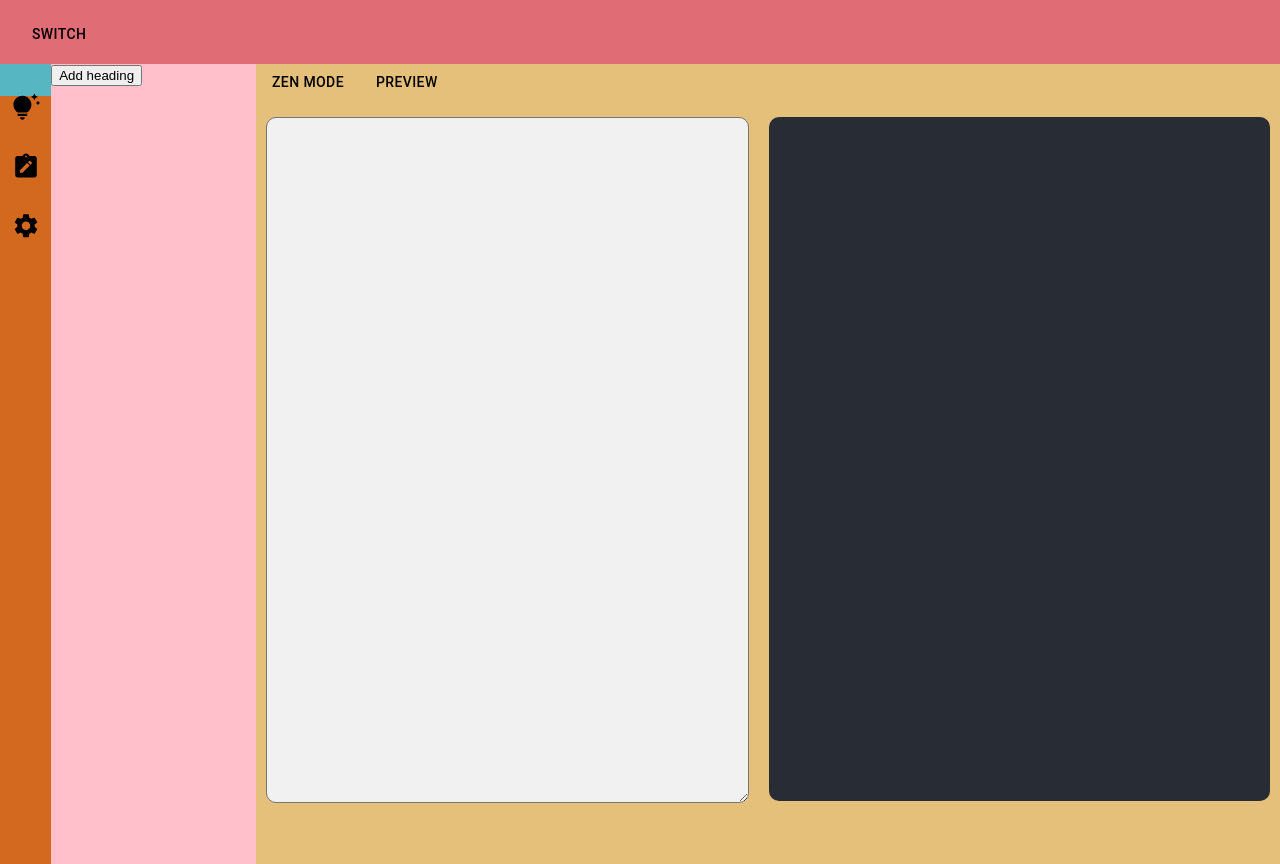
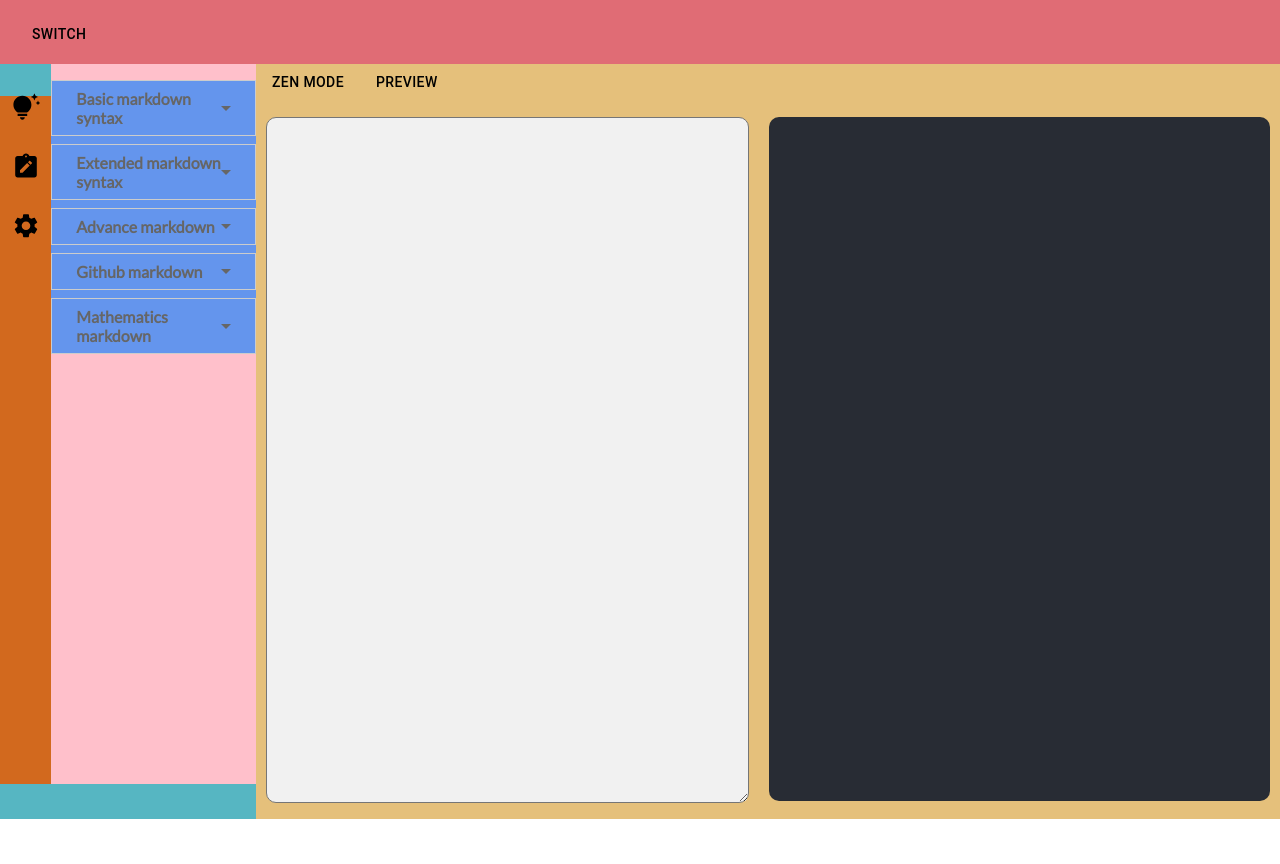
Before and after one commit to JaberHPranto/MarkInk, a React (Create React App) app: page / in a window 1280 px wide. After the commit the page ends 819 px from the top, so only its background shows below. Built offline with nearby package versions, Linux system fonts and the light colour scheme.

Commit message:
🔨 added information for hints tab

```diff
--- a/src/components/SidebarItems/Hints.js
+++ b/src/components/SidebarItems/Hints.js
@@ -1,11 +1,68 @@
 import React from "react";
+import "../../styles/sidebar.hints.css";
 
 function Hints() {
   return (
-    <>
-      <button>Add heading</button>
-    </>
+    <div className="wrapper">
+      <Accordion title="Basic markdown syntax">
+        <button className="accordion-btn">Heading level 1</button>
+        <button className="accordion-btn">Heading level 2</button>
+        <button className="accordion-btn">Heading level 3</button>
+        <button className="accordion-btn">Bold</button>
+        <button className="accordion-btn">Italic</button>
+        <button className="accordion-btn">Bold & Italic</button>
+        <button className="accordion-btn">Blockquote</button>
+        <button className="accordion-btn">Strike-through</button>
+      </Accordion>
+      <Accordion title="Extended markdown syntax">
+        <button className="accordion-btn">List</button>
+        <button className="accordion-btn">Nested List</button>
+        <button className="accordion-btn">Tables</button>
+        <button className="accordion-btn">Task Lists</button>
+        <button className="accordion-btn">Horizontal Rule</button>
+      </Accordion>
+      <Accordion title="Advance markdown">
+        <button className="accordion-btn">Links</button>
+        <button className="accordion-btn">Urls</button>
+        <button className="accordion-btn">Images</button>
+        <button className="accordion-btn">Code Blocks</button>
+      </Accordion>
+      <Accordion title="Github markdown">
+        <button className="accordion-btn">API Reference</button>
+        <button className="accordion-btn">Authors</button>
+        <button className="accordion-btn">Badges</button>
+        <button className="accordion-btn">Demo</button>
+        <button className="accordion-btn">Deployment</button>
+        <button className="accordion-btn">Features</button>
+        <button className="accordion-btn">Github - About me</button>
+        <button className="accordion-btn">Installation</button>
+        <button className="accordion-btn">Logo</button>
+        <button className="accordion-btn">Run Locally</button>
+        <button className="accordion-btn">Screenshots</button>
+        <button className="accordion-btn">Title & Description</button>
+        <button className="accordion-btn">Tech</button>
+        <button className="accordion-btn">Usage</button>
+      </Accordion>
+      <Accordion title="Mathematics markdown">Not completed yet</Accordion>
+    </div>
   );
 }
 
+const Accordion = ({ title, children }) => {
+  const [isOpen, setOpen] = React.useState(false);
+  return (
+    <div className="accordion-wrapper">
+      <div
+        className={`accordion-title ${isOpen ? "open" : ""}`}
+        onClick={() => setOpen(!isOpen)}
+      >
+        {title}
+      </div>
+      <div className={`accordion-item ${!isOpen ? "collapsed" : ""}`}>
+        <div className="accordion-content">{children}</div>
+      </div>
+    </div>
+  );
+};
+
 export default Hints;
--- a/src/styles/editor.css
+++ b/src/styles/editor.css
@@ -5,18 +5,15 @@
 .textarea,
 .output {
   height: 83vh;
-  width: 35rem;
+  width: 50%;
 }
 .textarea {
-  /* max-height: 100vh; */
   background: #f1f1f1;
   border-radius: 10px;
   outline: none;
   padding: 10px;
   font-size: 18px;
   font-family: "raleway";
-  /* min-width: 40rem; */
-  /* flex-grow: 1; */
 }
 .output {
   font-size: 18px;
@@ -28,18 +25,16 @@
   color: #fff;
   line-height: 3rem;
   font-family: "nunito";
-  /* min-width: 40rem; */
-  /* flex-grow: 1; */
   overflow-x: hidden;
   overflow-y: auto;
   text-align: justify;
   word-break: break-all;
 }
 .text_full {
-  min-width: 73rem !important;
+  min-width: 98% !important;
 }
 .markdown_full {
-  min-width: 70rem !important;
+  min-width: 95% !important;
 }
 .output h1,
 h2,
@@ -53,3 +48,6 @@ td,
 th {
   border: 1px solid #555;
 }
+.output blockquote p {
+  color: red;
+}
--- a/src/styles/sidebar.css
+++ b/src/styles/sidebar.css
@@ -1,6 +1,9 @@
 .sidebar_container {
   display: flex;
-  height: 100vh;
+  height: 90vh;
+  overflow-x: hidden;
+  overflow-y: auto;
+  /* text-align: justify; */
 }
 
 .sidebar_icons {
--- /dev/null
+++ b/src/styles/sidebar.hints.css
@@ -0,0 +1,70 @@
+.wrapper {
+  width: 100%;
+  margin: 1rem auto;
+  background-color: cornflowerblue;
+}
+.accordion-wrapper + * {
+  margin-top: 0.5em;
+}
+.accordion-item {
+  overflow: hidden;
+  transition: max-height 0.3s cubic-bezier(1, 0, 1, 0);
+  height: auto;
+  max-height: 9999px;
+}
+.accordion-item.collapsed {
+  max-height: 0;
+  transition: max-height 0.35s cubic-bezier(0, 1, 0, 1);
+}
+.accordion-title {
+  font-weight: 600;
+  cursor: pointer;
+  color: #666;
+  padding: 0.5em 1.5em;
+  border: solid 1px #ccc;
+  /* border-radius: 1.5em; */
+  display: flex;
+  justify-content: space-between;
+  align-items: center;
+}
+.accordion-title::after {
+  content: "";
+  width: 0;
+  height: 0;
+  border-left: 5px solid transparent;
+  border-right: 5px solid transparent;
+  border-top: 5px solid currentColor;
+}
+.accordion-title:hover,
+.accordion-title.open {
+  color: black;
+}
+.accordion-title.open::after {
+  content: "";
+  border-top: 0;
+  border-bottom: 5px solid;
+}
+.accordion-content {
+  padding: 1em 1.5em;
+}
+
+.accordion-btn {
+  display: inline-block;
+  outline: none;
+  cursor: pointer;
+  border-radius: 3px;
+  font-size: 14px;
+  font-weight: 500;
+  line-height: 16px;
+  padding: 2px 16px;
+  height: 38px;
+  width: 100%;
+  border: none;
+  color: darkgoldenrod;
+
+  border: 2px solid greenyellow;
+  /* transition: background-color 0.17s ease, color 0.17s ease; */
+}
+.accordion-btn:not(:last-child) {
+  margin-bottom: 0.5rem;
+}
```
